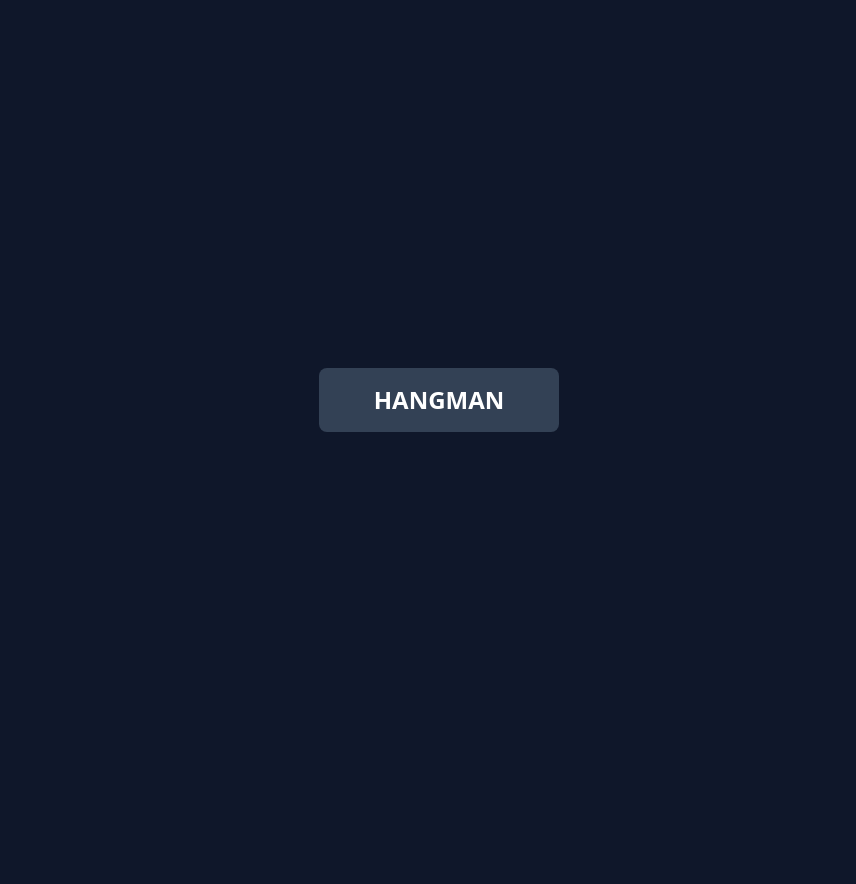
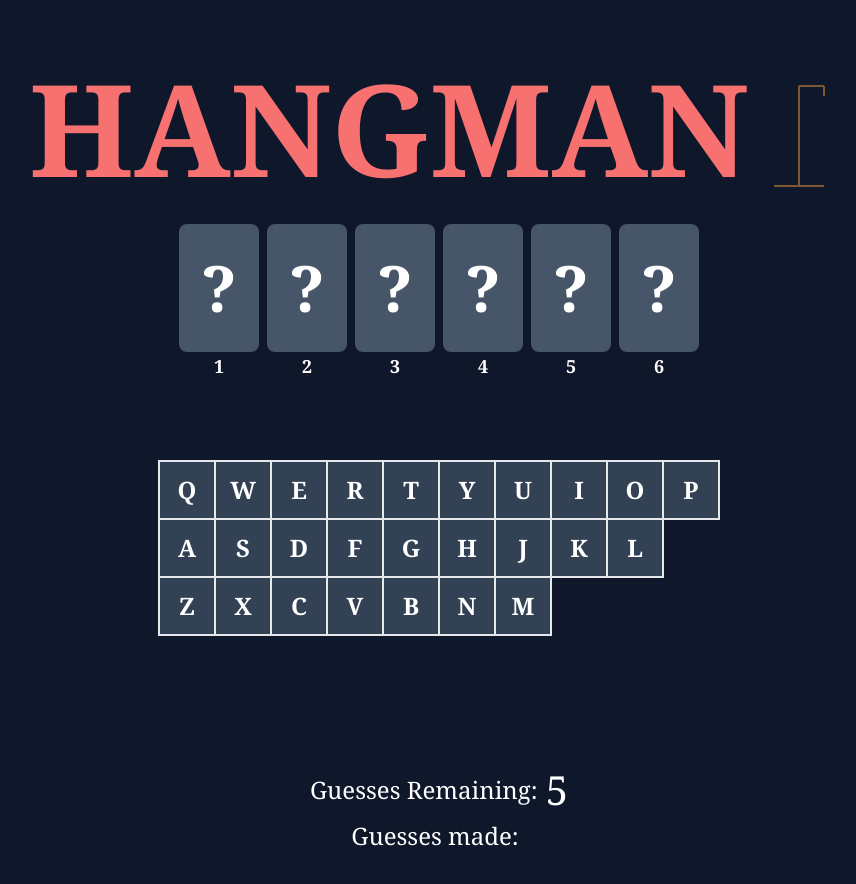
Before and after one commit to priftisk/hangman, a React (Vite) app: page / in a window 1280 px wide. Shown: the whole page, without its empty margins (201-1057 px from the left). Before the commit the page ends 800 px from the top, so only its background shows below. Built offline with nearby package versions, Linux system fonts and the light colour scheme.

Commit message:
Folder restructure

```diff
--- a/src/App.jsx
+++ b/src/App.jsx
@@ -1,17 +1,13 @@
-import { useState } from "react";
 import "./App.css";
 import { BrowserRouter, Route, Routes } from "react-router-dom";
-import HomePage from "./pages/HomePage";
 import HangmanPage from "./pages/HangmanPage";
 
 function App() {
-  const [count, setCount] = useState(0);
 
   return (
     <BrowserRouter>
       <Routes>
-        <Route path="/" element={<HomePage />} />
-        <Route path="/hangman" element={<HangmanPage />} />
+        <Route path="/" element={<HangmanPage />} />
       </Routes>
     </BrowserRouter>
   );
--- a/src/components/GuessesRemaning.jsx
+++ /dev/null
@@ -1,12 +0,0 @@
-export default function GuessesRemaining({ attemptsRemaining }) {
-  return (
-    <div className="flex flex-row items-center gap-2">
-      <div className="text-2xl text-white">
-        Guesses Remaining:
-      </div>
-      <div className="text-[2.5rem] text-white">
-      {attemptsRemaining}
-      </div>
-    </div>
-  );
-}
--- /dev/null
+++ b/src/components/hangman/GuessesRemaning.jsx
@@ -0,0 +1,13 @@
+import PropTypes from "prop-types";
+export default function GuessesRemaining({ attemptsRemaining }) {
+  return (
+    <div className="flex flex-row items-center gap-2">
+      <div className="text-2xl text-white">Guesses Remaining:</div>
+      <div className="text-[2.5rem] text-white">{attemptsRemaining}</div>
+    </div>
+  );
+}
+
+GuessesRemaining.propTypes = {
+  attemptsRemaining: PropTypes.number,
+};
```
Also changed, not shown: src/components/hangman/LetterKeyboard.jsx (renamed from src/components/LetterKeyboard.jsx, +8 -2 lines), src/pages/HangmanPage.jsx (+6 -6 lines), src/components/hangman/GameOverScreen.jsx (line endings or trailing spaces), src/components/hangman/GuessesMade.jsx (renamed from src/components/GuessesMade.jsx), src/components/hangman/HangmanFigure.jsx (renamed from src/components/HangmanFigure.jsx), src/components/hangman/KeyboardLetter.jsx (renamed from src/components/KeyboardLetter.jsx), src/components/hangman/Letter.jsx (renamed from src/components/Letter.jsx), src/components/hangman/LetterInput.jsx (renamed from src/components/LetterInput.jsx).
